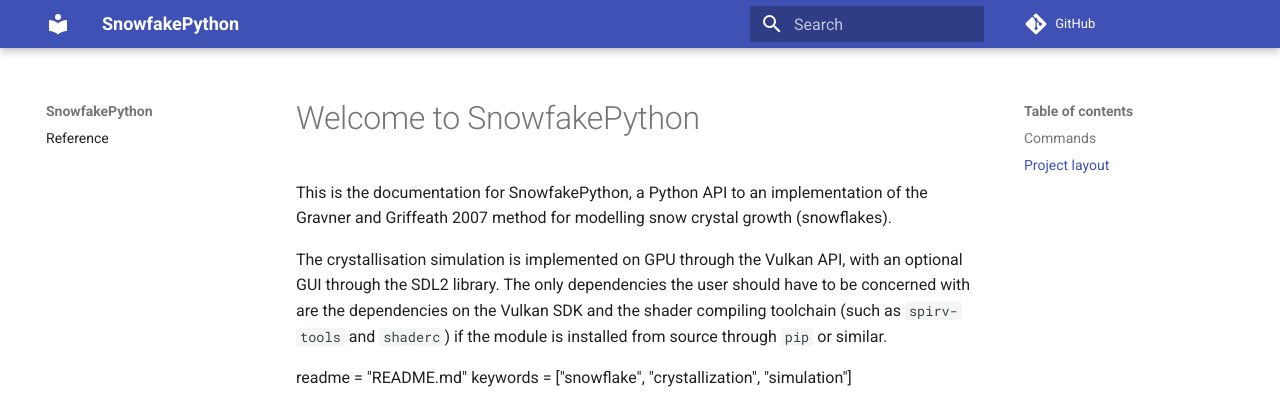
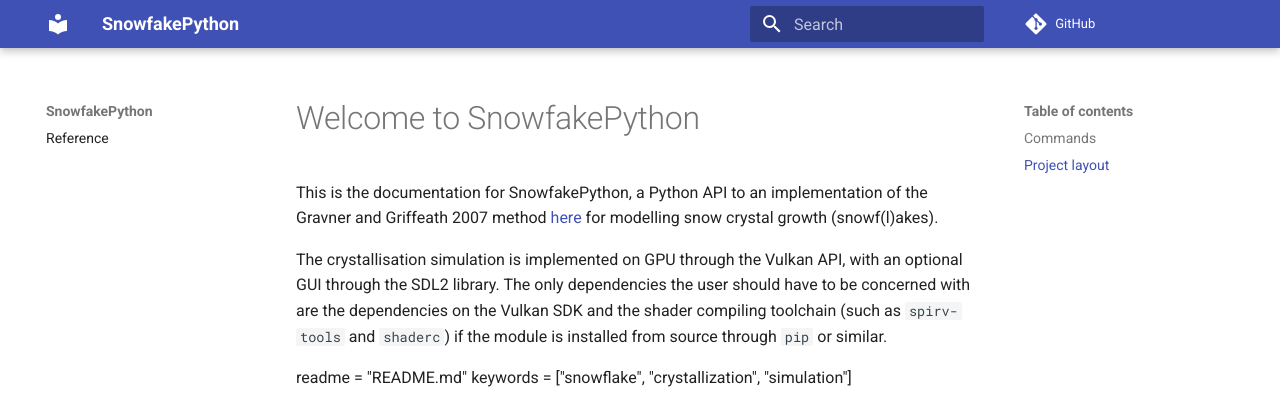
Before and after one commit to bjolong/SnowfakePython, an MkDocs documentation site: the page built from docs/index.md, in a window 1280 px wide. Shown: the top 400 px of the page. Built offline with MkDocs 1.6.1 and Material for MkDocs 9.7.7, drawn with Linux system fonts in a browser that asks for light colours; comment, search, counter and statistics services are not loaded.

```diff
--- a/docs/index.md
+++ b/docs/index.md
@@ -1,8 +1,9 @@
 # Welcome to SnowfakePython
 
 This is the documentation for SnowfakePython, a Python API to an implementation
-of the Gravner and Griffeath 2007 method for modelling snow crystal growth
-(snowflakes).
+of the Gravner and Griffeath 2007 method
+[here](https://www.math.ucdavis.edu/~gravner/papers/h3l.pdf) for modelling snow
+crystal growth (snowf(l)akes).
 
 The crystallisation simulation is implemented on GPU through the Vulkan API,
 with an optional GUI through the SDL2 library. The only dependencies the user
```
Also changed, not shown: README.md (+22 -1 lines).
